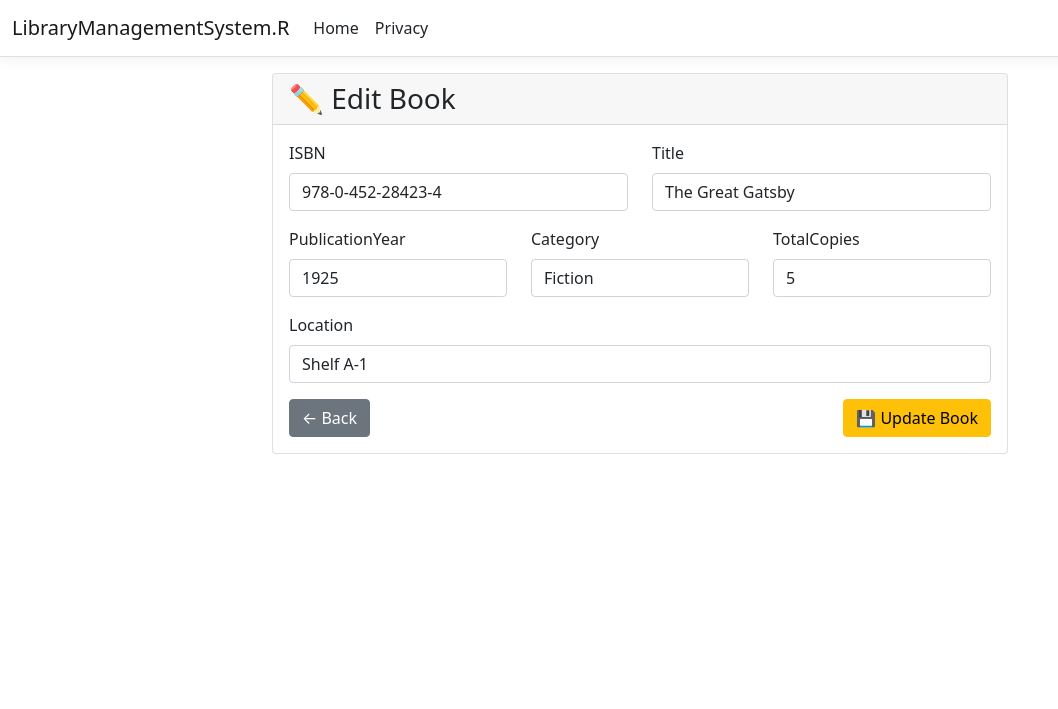
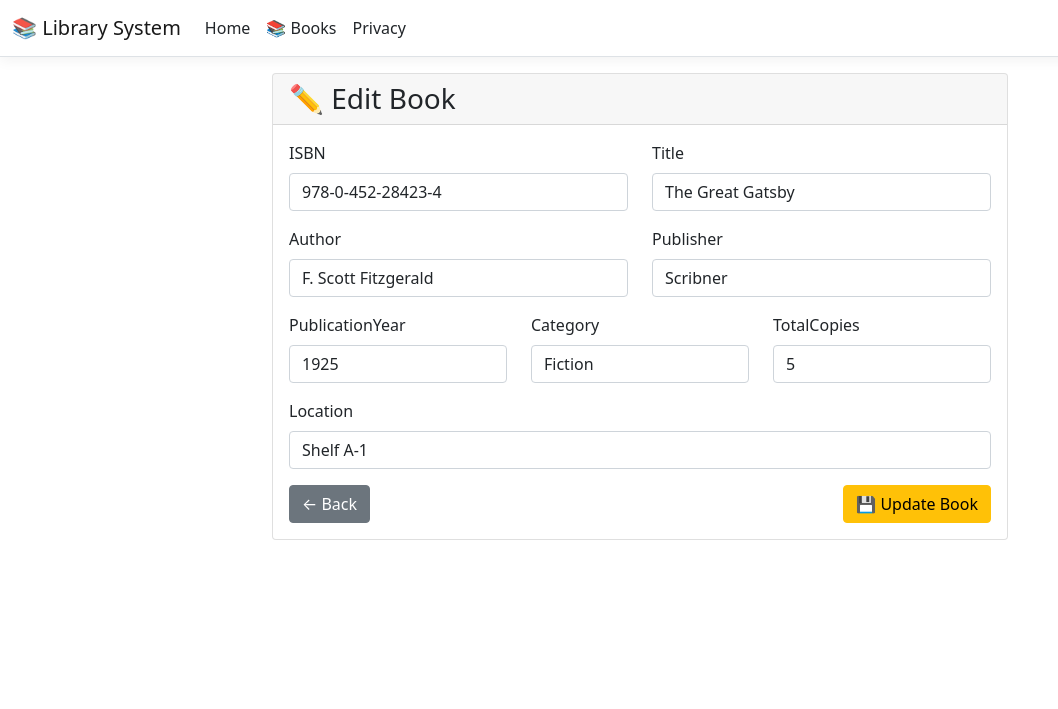
Before and after one commit to rezwan07/LibraryManagementSystem, an ASP.NET Core app: page /Books/Edit/1 in a window 1280 px wide. Shown: the top 709 px of the page, without its empty margins (0-1058 px from the left). Run offline with ASP.NET Core 8, Linux system fonts and the light colour scheme; data comes from the database, SQL or seed files in the repository; style sheets or scripts are compiled from the project's sources; the project's own start-up code is not run, and a stand-in starts its controllers and pages.

Commit message:
complete book CRUD

```diff
--- a/LibraryManagementSystem.Infrastructure/Repositories/GenericRepository.cs
+++ b/LibraryManagementSystem.Infrastructure/Repositories/GenericRepository.cs
@@ -37,6 +37,8 @@ namespace LibraryManagementSystem.Infrastructure.Repositories
                 var falseValue = Expression.Constant(false);
                 var condition = Expression.Equal(property, falseValue);
                 var lambda = Expression.Lambda<Func<T, bool>>(condition, parameter);
+
+                return await _dbSet.Where(lambda).ToListAsync();
 
             }
 
--- a/LibraryManagementSystem.Web/Views/Books/Edit.cshtml
+++ b/LibraryManagementSystem.Web/Views/Books/Edit.cshtml
@@ -27,6 +27,20 @@
                             <span asp-validation-for="Title" class="text-danger"></span>
                         </div>
                     </div>
+
+                    <div class="row">
+                        <div class="col-md-6 mb-3">
+                            <label asp-for="Author" class="form-label"></label>
+                            <input asp-for="Author" class="form-control" />
+                            <span asp-validation-for="Author" class="text-danger"></span>
+                        </div>
+                        <div class="col-md-6 mb-3">
+                            <label asp-for="Publisher" class="form-label"></label>
+                            <input asp-for="Publisher" class="form-control" />
+                            <span asp-validation-for="Publisher" class="text-danger"></span>
+                        </div>
+                    </div>
+
                     <div class="row">
                         <div class="col-md-4 mb-3">
                             <label asp-for="PublicationYear" class="form-label"></label>
--- a/LibraryManagementSystem.Web/Views/Shared/_Layout.cshtml
+++ b/LibraryManagementSystem.Web/Views/Shared/_Layout.cshtml
@@ -13,7 +13,7 @@
     <header>
         <nav class="navbar navbar-expand-sm navbar-toggleable-sm navbar-light bg-white border-bottom box-shadow mb-3">
             <div class="container-fluid">
-                <a class="navbar-brand" asp-area="" asp-controller="Home" asp-action="Index">LibraryManagementSystem.R</a>
+                <a class="navbar-brand" asp-area="" asp-controller="Home" asp-action="Index">📚 Library System</a>
                 <button class="navbar-toggler" type="button" data-bs-toggle="collapse" data-bs-target=".navbar-collapse" aria-controls="navbarSupportedContent"
                         aria-expanded="false" aria-label="Toggle navigation">
                     <span class="navbar-toggler-icon"></span>
@@ -22,6 +22,9 @@
                     <ul class="navbar-nav flex-grow-1">
                         <li class="nav-item">
                             <a class="nav-link text-dark" asp-area="" asp-controller="Home" asp-action="Index">Home</a>
+                        </li>
+                        <li class="nav-item">
+                            <a class="nav-link text-dark" asp-controller="Books" asp-action="Index">📚 Books</a>
                         </li>
                         <li class="nav-item">
                             <a class="nav-link text-dark" asp-area="" asp-controller="Home" asp-action="Privacy">Privacy</a>
```
